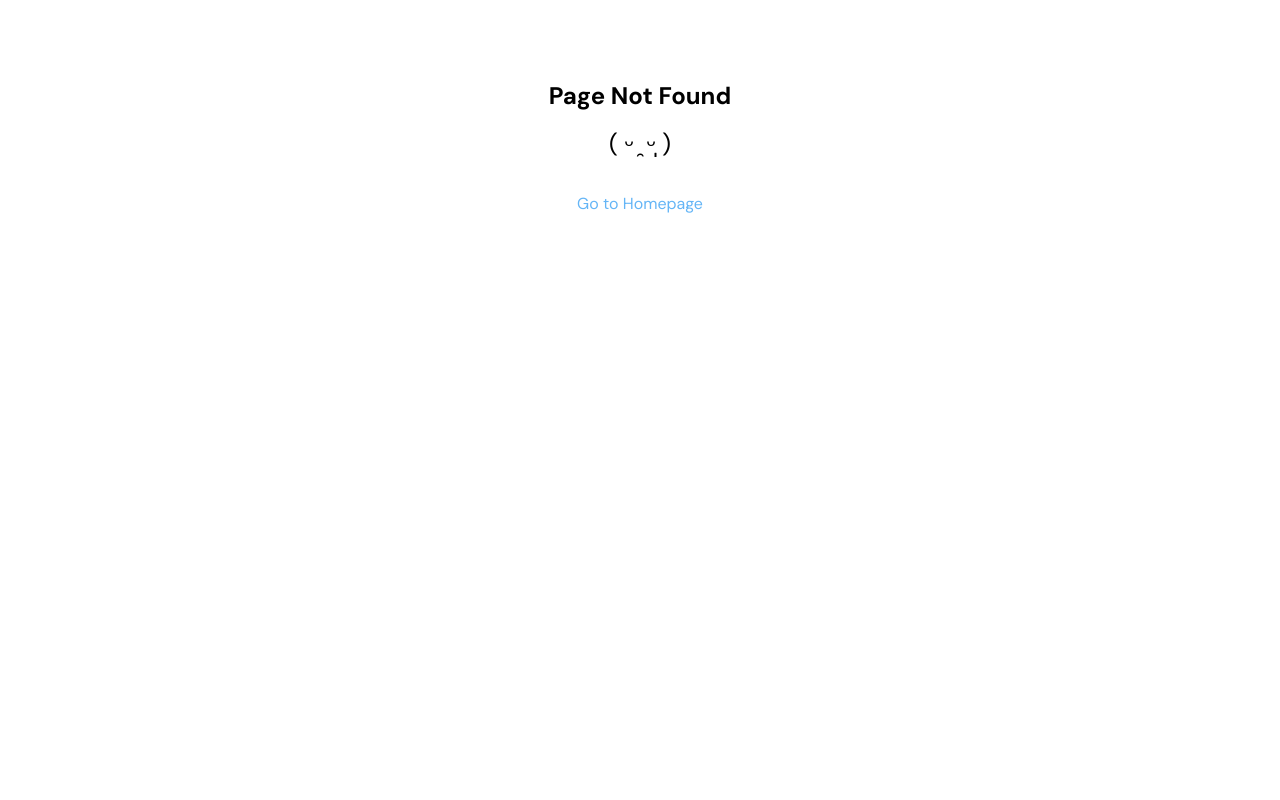
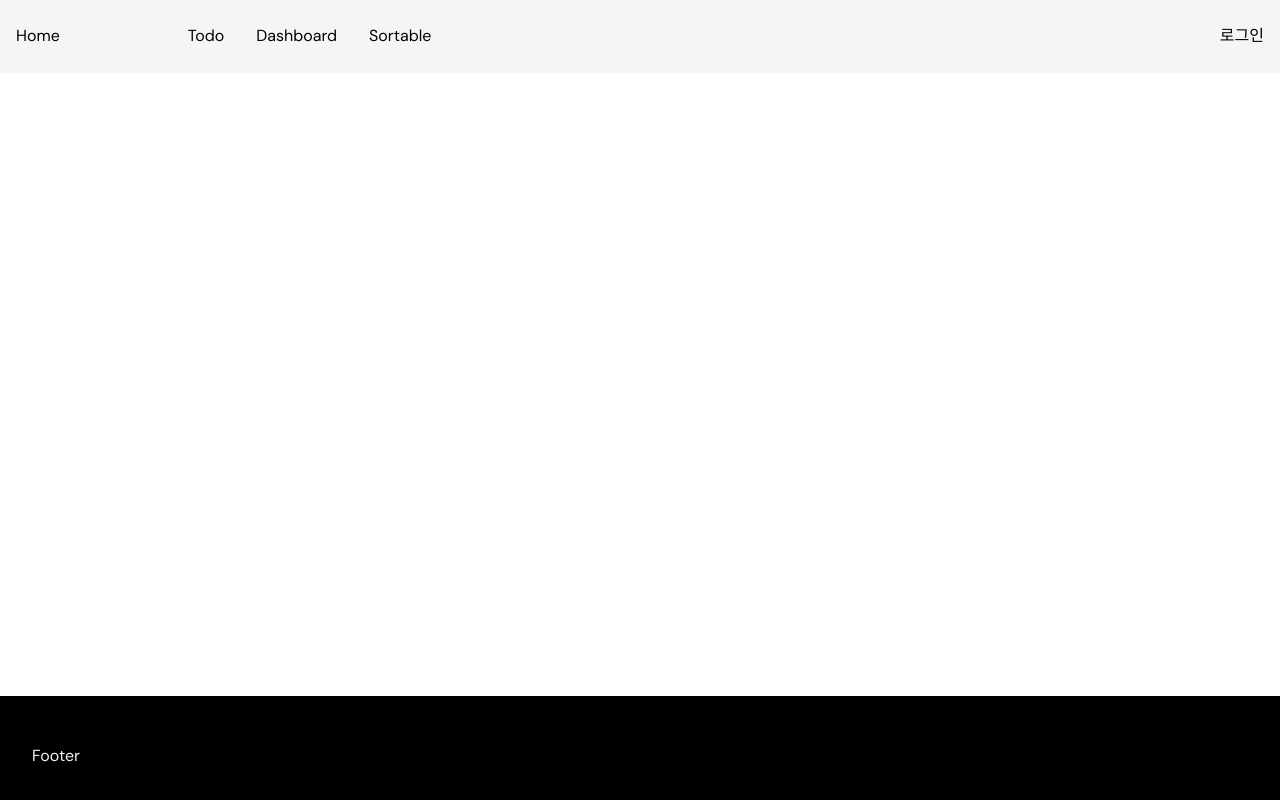
Before and after one commit to jinyoung4478/teacano-client, a React (Vite) app: page /sortable in a window 1280 px wide. Before the commit this address had no page. Built offline with nearby package versions, Linux system fonts and the light colour scheme.

Commit message:
Sortable 컴포넌트 생성 및 라우팅 설정

```diff
--- a/src/components/layouts/Header.tsx
+++ b/src/components/layouts/Header.tsx
@@ -16,6 +16,7 @@ export function Header() {
           </Link>
           <Link to="/todos">Todo</Link>
           <Link to="/dashboard">Dashboard</Link>
+          <Link to="/sortable">Sortable</Link>
         </div>
         <Link to="/login">
           <button>로그인</button>
--- /dev/null
+++ b/src/pages/Sortable.tsx
@@ -0,0 +1,13 @@
+import { FC, useState } from "react";
+import styled from "styled-components";
+import { Header, Main, Footer } from "@/components/layouts";
+const SortableComponent: FC = () => {
+  return (
+    <>
+      <Header />
+      <Footer />
+    </>
+  );
+};
+
+export default SortableComponent;
--- a/src/routes.tsx
+++ b/src/routes.tsx
@@ -4,6 +4,7 @@ import { NotLoginRequire } from "@/components/LoginRequire";
 import Home from "@/pages/Home";
 import Todo from "@/pages/Todo";
 import Dashboard from "@/pages/Dashboard";
+import SortableComponent from "@/pages/Sortable";
 import NotFound from "@/pages/NotFound";
 
 const routes = createBrowserRouter([
@@ -24,6 +25,10 @@ const routes = createBrowserRouter([
         element: <Dashboard />,
       },
       {
+        path: "/sortable",
+        element: <SortableComponent />,
+      },
+      {
         element: <NotLoginRequire />,
       },
     ],
```
